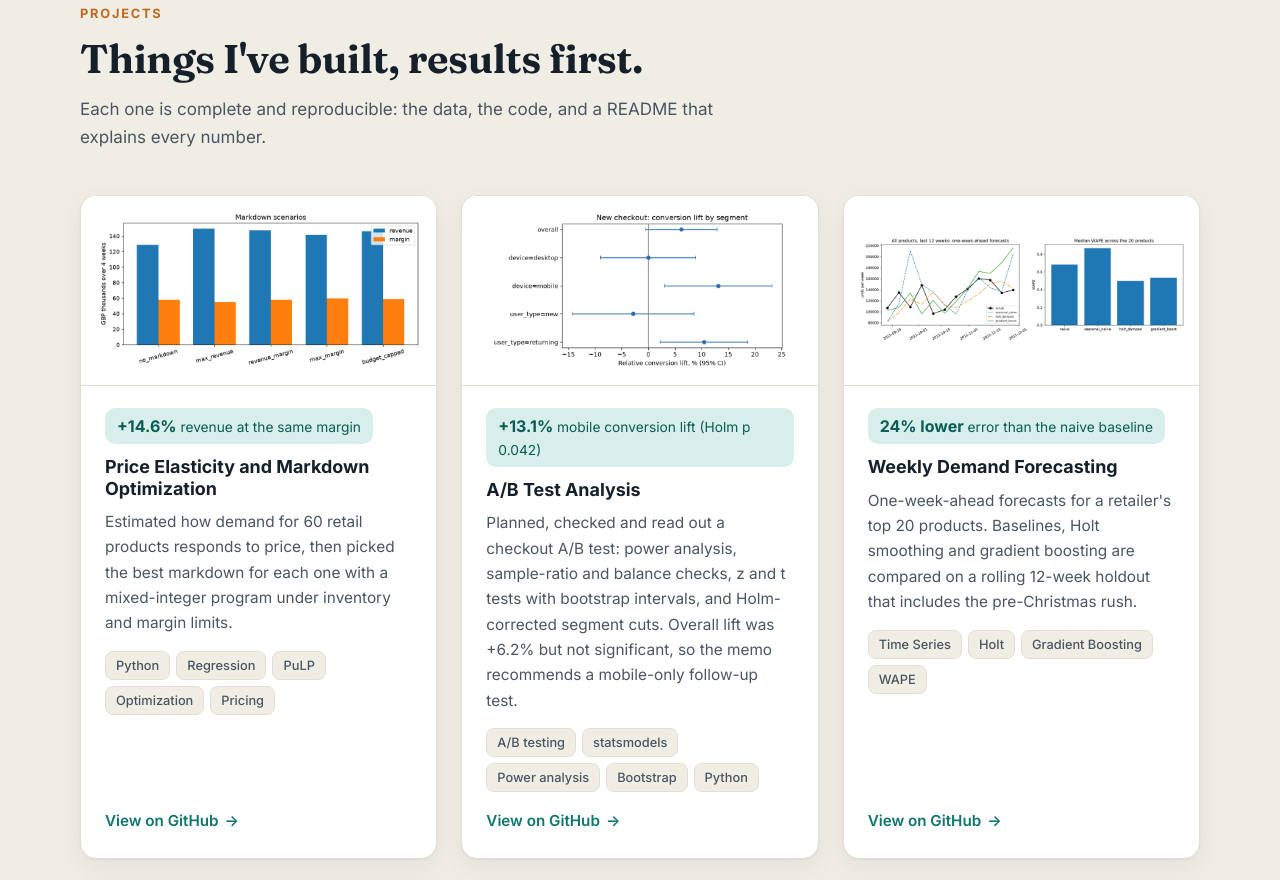
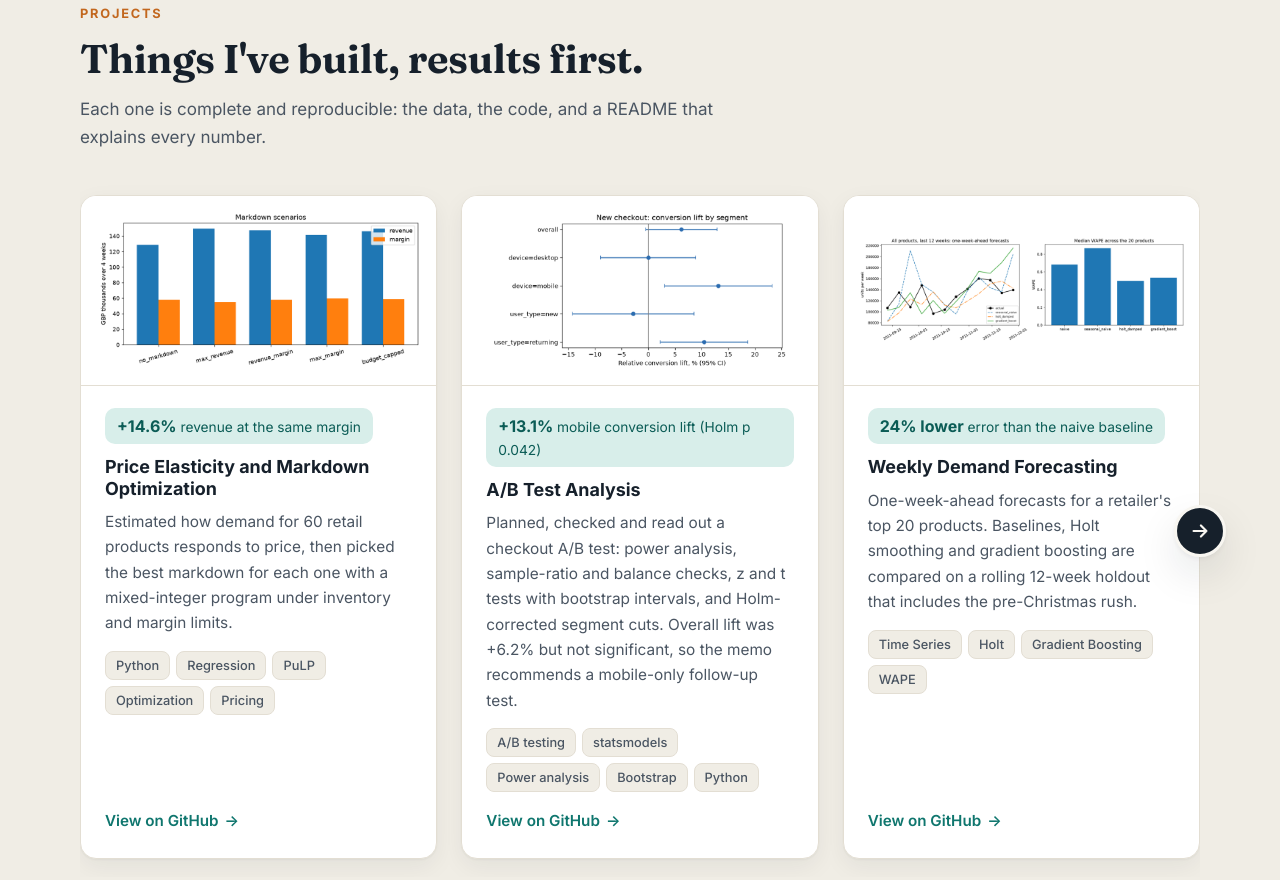
Before and after one commit to teozkose/teozkose.github.io, a plain HTML site: page index.html in a window 1280 px wide. Shown: the part 1708-2588 px from the top of the page. Drawn offline with Linux system fonts and the light colour scheme.

Commit message:
Show projects in a sideways carousel with arrow buttons

```diff
--- a/assets/css/style.css
+++ b/assets/css/style.css
@@ -281,7 +281,30 @@ ul, ol { margin: 0; padding: 0; list-style: none; }
 @media (max-width: 860px) { .about__grid { grid-template-columns: 1fr; gap: 32px; } }
 
 /* Projects */
-.projects { display: grid; grid-template-columns: repeat(3, 1fr); gap: 24px; }
+.carousel { position: relative; }
+.projects {
+  --per-view: 3; --gap: 24px;
+  display: grid; grid-auto-flow: column; gap: var(--gap);
+  grid-auto-columns: calc((100% - (var(--per-view) - 1) * var(--gap)) / var(--per-view));
+  overflow-x: auto; overscroll-behavior-x: contain; scroll-snap-type: x mandatory; scroll-behavior: smooth;
+  padding: 10px 0 18px; margin: -10px 0 -18px; scrollbar-width: none;
+}
+.projects::-webkit-scrollbar { display: none; }
+.projects > .project { scroll-snap-align: start; }
+.js .projects .reveal { opacity: 1; transform: none; }
+.carousel__btn {
+  position: absolute; top: 50%; z-index: 2; display: grid; place-items: center;
+  width: 52px; height: 52px; margin-top: -26px; border-radius: 50%; cursor: pointer;
+  background: var(--ink); color: var(--bg); border: 3px solid var(--bg); box-shadow: var(--shadow-lg);
+  transition: transform .2s, background-color .2s;
+}
+.carousel__btn[hidden] { display: none; }
+.carousel__btn svg { width: 22px; height: 22px; fill: none; stroke: currentColor; stroke-width: 2.4; stroke-linecap: round; stroke-linejoin: round; }
+.carousel__btn:hover { background: var(--accent); color: #fff; }
+.carousel__btn--next { right: -26px; }
+.carousel__btn--next:hover { transform: translateX(3px); }
+.carousel__btn--prev { left: -26px; }
+.carousel__btn--prev:hover { transform: translateX(-3px); }
 .project {
   display: flex; flex-direction: column; background: var(--surface); border: 1px solid var(--line);
   border-radius: var(--radius); overflow: hidden; box-shadow: var(--shadow); transition: transform .25s, box-shadow .25s;
@@ -297,8 +320,14 @@ ul, ol { margin: 0; padding: 0; list-style: none; }
 .project__metric strong { font-size: 1rem; }
 .project h3 { margin-bottom: 10px; }
 .more { margin-top: 32px; text-align: center; }
-@media (max-width: 980px) { .projects { grid-template-columns: 1fr 1fr; } }
-@media (max-width: 640px) { .projects { grid-template-columns: 1fr; } }
+@media (max-width: 1200px) { .carousel__btn--next { right: -12px; } .carousel__btn--prev { left: -12px; } }
+@media (max-width: 980px) { .projects { --per-view: 2; } }
+@media (max-width: 640px) {
+  .projects { --per-view: 1.12; --gap: 16px; }
+  .carousel__btn { width: 44px; height: 44px; margin-top: -22px; }
+  .carousel__btn--next { right: -10px; }
+  .carousel__btn--prev { left: -10px; }
+}
 
 /* Timeline */
 .timeline { position: relative; }
--- a/assets/js/main.js
+++ b/assets/js/main.js
@@ -107,5 +107,33 @@
     sections.forEach(function (s) { spy.observe(s); });
   }
 
+  // Projects carousel: arrows page through the cards, and hide at either end
+  var track = document.getElementById("projects-track");
+  if (track) {
+    var prev = document.querySelector(".carousel__btn--prev");
+    var next = document.querySelector(".carousel__btn--next");
+    var page = function (dir) {
+      var card = track.querySelector(".project");
+      var gap = parseFloat(getComputedStyle(track).columnGap) || 0;
+      var step = card ? card.getBoundingClientRect().width + gap : track.clientWidth;
+      var perView = Math.max(1, Math.floor((track.clientWidth + gap) / step));
+      track.scrollBy({ left: dir * step * perView, behavior: reduceMotion ? "auto" : "smooth" });
+    };
+    var sync = function () {
+      var max = track.scrollWidth - track.clientWidth;
+      prev.hidden = track.scrollLeft <= 4;
+      next.hidden = track.scrollLeft >= max - 4;
+    };
+    prev.addEventListener("click", function () { page(-1); });
+    next.addEventListener("click", function () { page(1); });
+    track.addEventListener("scroll", sync, { passive: true });
+    track.addEventListener("keydown", function (e) {
+      if (e.key === "ArrowRight") { e.preventDefault(); page(1); }
+      if (e.key === "ArrowLeft") { e.preventDefault(); page(-1); }
+    });
+    window.addEventListener("resize", sync);
+    sync();
+  }
+
   document.getElementById("year").textContent = new Date().getFullYear();
 })();
--- a/index.html
+++ b/index.html
@@ -130,7 +130,11 @@
           <h2>Things I've built, results first.</h2>
           <p class="section__sub">Each one is complete and reproducible: the data, the code, and a README that explains every number.</p>
         </div>
-        <div class="projects">
+        <div class="carousel reveal">
+          <button class="carousel__btn carousel__btn--prev" type="button" aria-label="Show previous projects" aria-controls="projects-track" hidden>
+            <svg viewBox="0 0 24 24" aria-hidden="true"><path d="M19 12H5M11 6l-6 6 6 6"/></svg>
+          </button>
+        <div class="projects" id="projects-track" tabindex="0" aria-label="Projects, scroll sideways for more">
           <!-- projects:start -->
           <article class="project reveal">
             <div class="project__img"><img src="assets/img/proj-retail-price-elasticity-markdown.png" alt="Bar chart comparing revenue and margin across five markdown scenarios" loading="lazy" width="900" height="450"></div>
@@ -173,6 +177,10 @@
             </div>
           </article>
           <!-- projects:end -->
+        </div>
+          <button class="carousel__btn carousel__btn--next" type="button" aria-label="Show more projects" aria-controls="projects-track" hidden>
+            <svg viewBox="0 0 24 24" aria-hidden="true"><path d="M5 12h14M13 6l6 6-6 6"/></svg>
+          </button>
         </div>
         <p class="more reveal"><a class="link-arrow" href="https://github.com/teozkose?tab=repositories" target="_blank" rel="noopener">See every project on GitHub</a></p>
       </div>
```
